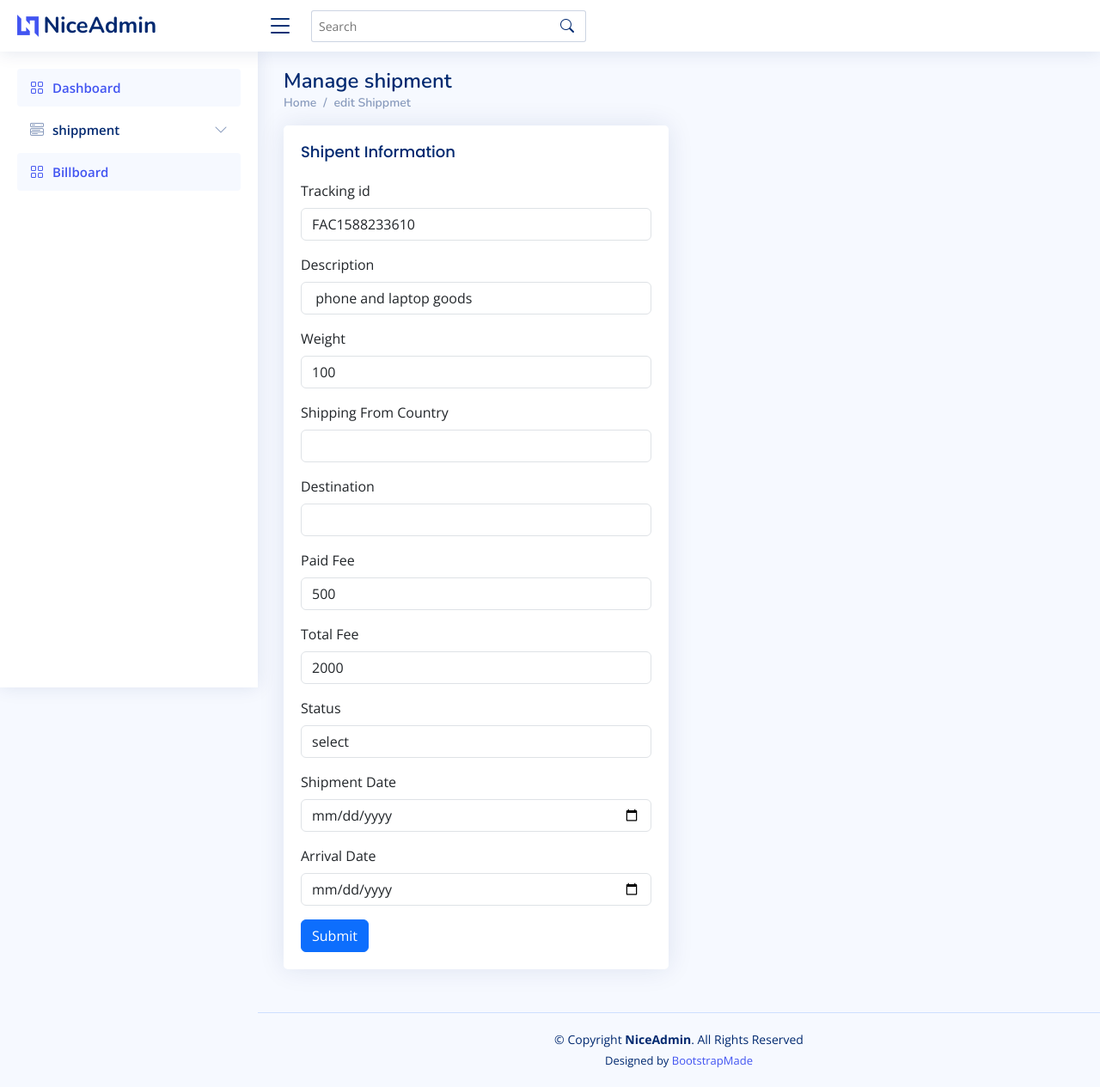
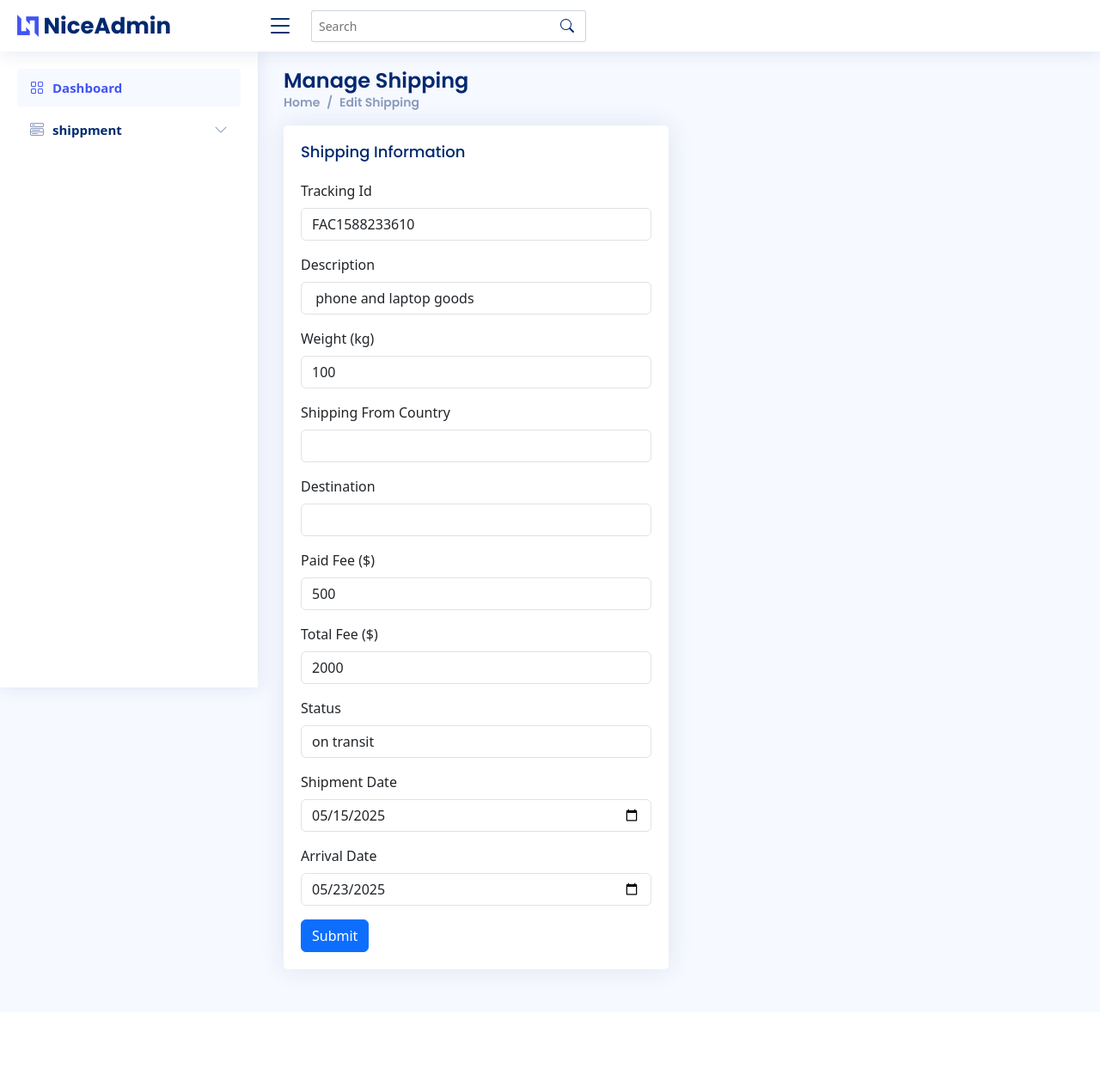
Before and after one commit to SPOTWEBDEV/consignment_websites, a PHP site: page /consignment_websites/admin/manage/?track=FAC1588233610 in a window 1280 px wide. Shown: the whole page at 86% size. After the commit the page ends 1143 px from the top, so only its background shows below. Run offline with PHP 8.4, Linux system fonts and the light colour scheme; data comes from the database, SQL or seed files in the repository; lists and menus that the app fills with data are empty; some libraries are stand-ins or nearby versions.

Commit message:
fix error on the admin

```diff
--- a/admin/assets/css/style.css
+++ b/admin/assets/css/style.css
@@ -9,12 +9,13 @@
 /*--------------------------------------------------------------
 # General
 --------------------------------------------------------------*/
+@import url('https://fonts.googleapis.com/css2?family=Poppins:ital,wght@0,100;0,200;0,300;0,400;0,500;0,600;0,700;0,800;0,900;1,100;1,200;1,300;1,400;1,500;1,600;1,700;1,800;1,900&display=swap');
 :root {
   scroll-behavior: smooth;
 }
 
 body {
-  font-family: "Open Sans", sans-serif;
+
   background: #f6f9ff;
   color: #444444;
 }
@@ -35,7 +36,7 @@
 h4,
 h5,
 h6 {
-  font-family: "Nunito", sans-serif;
+  font-family: 'Poppins', sans-serif;
 }
 
 /*--------------------------------------------------------------
@@ -306,7 +307,7 @@
 /* Breadcrumbs */
 .breadcrumb {
   font-size: 14px;
-  font-family: "Nunito", sans-serif;
+  font-family: 'Poppins', sans-serif;
   color: #899bbd;
   font-weight: 600;
 }
@@ -373,7 +374,7 @@
   font-size: 26px;
   font-weight: 700;
   color: #012970;
-  font-family: "Nunito", sans-serif;
+  font-family: 'Poppins', sans-serif;
 }
 
 .header {
--- a/admin/components/sidebar.php
+++ b/admin/components/sidebar.php
@@ -34,12 +34,7 @@
             </ul>
         </li><!-- End Components Nav -->
 
-        <li class="nav-item">
-            <a class="nav-link " href="../boardlist/">
-                <i class="bi bi-grid"></i>
-                <span>Billboard</span>
-            </a>
-        </li>
+
 
 
 
--- a/admin/manage/index.php
+++ b/admin/manage/index.php
@@ -92,11 +92,11 @@
     <main id="main" class="main">
 
         <div class="pagetitle">
-            <h1>Manage shipment</h1>
+            <h1>Manage Shipping</h1>
             <nav>
                 <ol class="breadcrumb">
                     <li class="breadcrumb-item"><a href="index.html">Home</a></li>
-                    <li class="breadcrumb-item">edit Shippmet</li>
+                    <li class="breadcrumb-item">Edit Shipping</li>
 
                 </ol>
             </nav>
@@ -109,11 +109,7 @@
 
                     <div class="card">
                         <div class="card-body">
-                            <h5 class="card-title">Shipent Information</h5>
-
-
-
-
+                            <h5 class="card-title">Shipping Information</h5>
                             <?php
 
                                 $track =  $_GET['track'];
@@ -128,7 +124,7 @@
 
 
                                             <div class="col-12">
-                                                <label for="inputNanme4" class="form-label">Tracking id </label>
+                                                <label for="inputNanme4" class="form-label">Tracking Id </label>
                                                 <input type="text" name="track" class="form-control" id="inputNanme4" value="<?php echo $details['track'];  ?>" readonly>
                                             </div>
 
@@ -138,7 +134,7 @@
                                             </div>
 
                                             <div class="col-12">
-                                                <label for="inputPassword4" class="form-label">Weight</label>
+                                                <label for="inputPassword4" class="form-label">Weight (kg)</label>
                                                 <input type="text" name="weight" value="<?php echo $details['weight'];?>" class="form-control" id="inputPassword4" required>
                                             </div>
                                             <div class="col-12">
@@ -160,13 +156,13 @@
                                                 </select>
                                             </div>
                                             <div class="col-12">
-                                                <label for="inputAddress" class="form-label">Paid Fee</label>
+                                                <label for="inputAddress" class="form-label">Paid Fee (<?php echo $money ?>)</label>
                                                 <input type="text" name="paid_fee" value="<?php echo $details['paid_fee'];?>" class="form-control" id="inputAddress" required>
                                             </div>
 
 
                                             <div class="col-12">
-                                                <label for="inputNanme4" class="form-label">Total Fee</label>
+                                                <label for="inputNanme4" class="form-label">Total Fee (<?php echo $money ?>)</label>
                                                 <input type="text" name="total_fee" value="<?php echo $details['total_fee'];?>" class="form-control" id="inputNanme4" required>
                                             </div>
                                             <div class="col-12">
@@ -174,7 +170,7 @@
                                                 <label for="inputAddress" class="form-label">Status</label>
                                                 <select name="status" class="form-control" id="inputAddress" required>
 
-                                                    <option value="">select</option>
+                                                    <option value="<?php echo $details['status'];?>"><?php echo $details['status'];?></option>
                                                     <option value="on transit">on transit</option>
                                                     <option value="stop">stop</option>
                                                     <option value="arrived">arrived</option>
@@ -185,11 +181,11 @@
                                             </div>
                                             <div class="col-12">
                                                 <label for="inputEmail4" class="form-label">Shipment Date</label>
-                                                <input type="date" name="shipment_date"  class="form-control" id="inputEmail4" required>
+                                                <input value="<?php echo $details['shippment_date'];?>" type="date" name="shipment_date"  class="form-control" id="inputEmail4" required>
                                             </div>
                                             <div class="col-12">
                                                 <label for="inputPassword4" class="form-label">Arrival Date</label>
-                                                <input type="date" name="arrival_date" class="form-control" id="inputPassword4" required>
+                                                <input value="<?php echo $details['arrival_date'];?>" type="date" name="arrival_date" class="form-control" id="inputPassword4" required>
                                             </div>
 
 
@@ -219,19 +215,7 @@
 
     </main>
 
-    <!-- ======= Footer ======= -->
-    <footer id="footer" class="footer">
-        <div class="copyright">
-            &copy; Copyright <strong><span>NiceAdmin</span></strong>. All Rights Reserved
-        </div>
-        <div class="credits">
-            <!-- All the links in the footer should remain intact. -->
-            <!-- You can delete the links only if you purchased the pro version. -->
-            <!-- Licensing information: https://bootstrapmade.com/license/ -->
-            <!-- Purchase the pro version with working PHP/AJAX contact form: https://bootstrapmade.com/nice-admin-bootstrap-admin-html-template/ -->
-            Designed by <a href="https://bootstrapmade.com/">BootstrapMade</a>
-        </div>
-    </footer><!-- End Footer -->
+
 
     <a href="#" class="back-to-top d-flex align-items-center justify-content-center"><i class="bi bi-arrow-up-short"></i></a>
 
```
Also changed, not shown: admin/board/index.php (+0 -13 lines), admin/boardlist/index.php (+0 -13 lines), admin/dashboard/index.php (+1 -13 lines), admin/list/index.php (+14 -17 lines), 2 other files.
